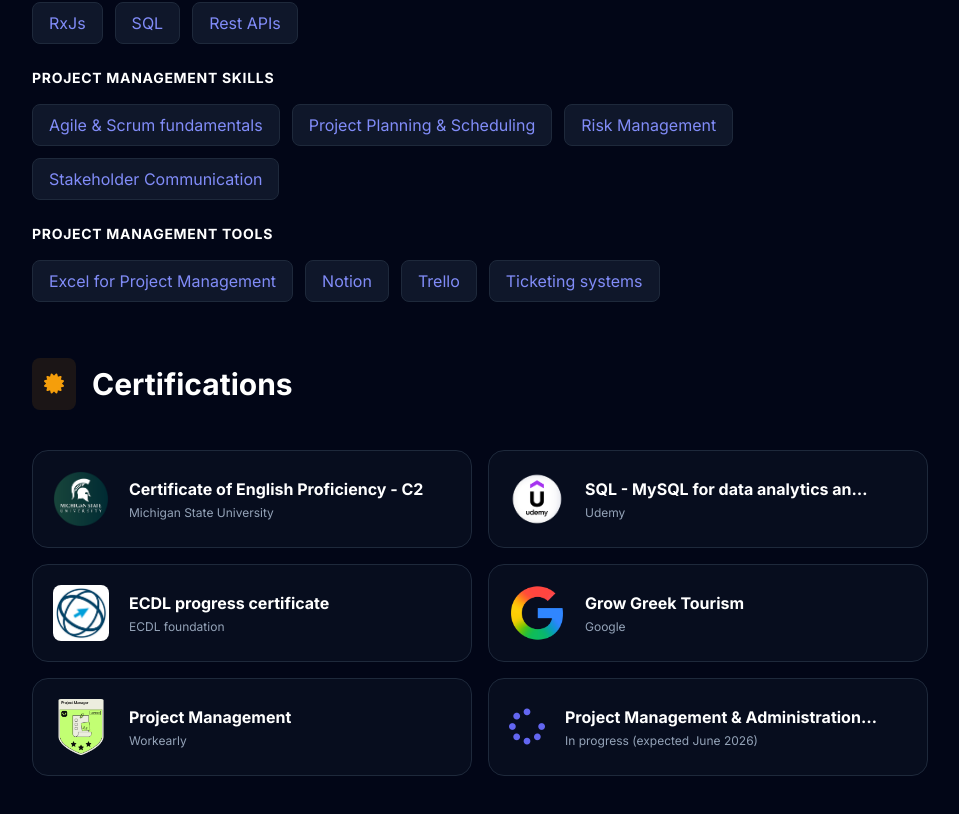
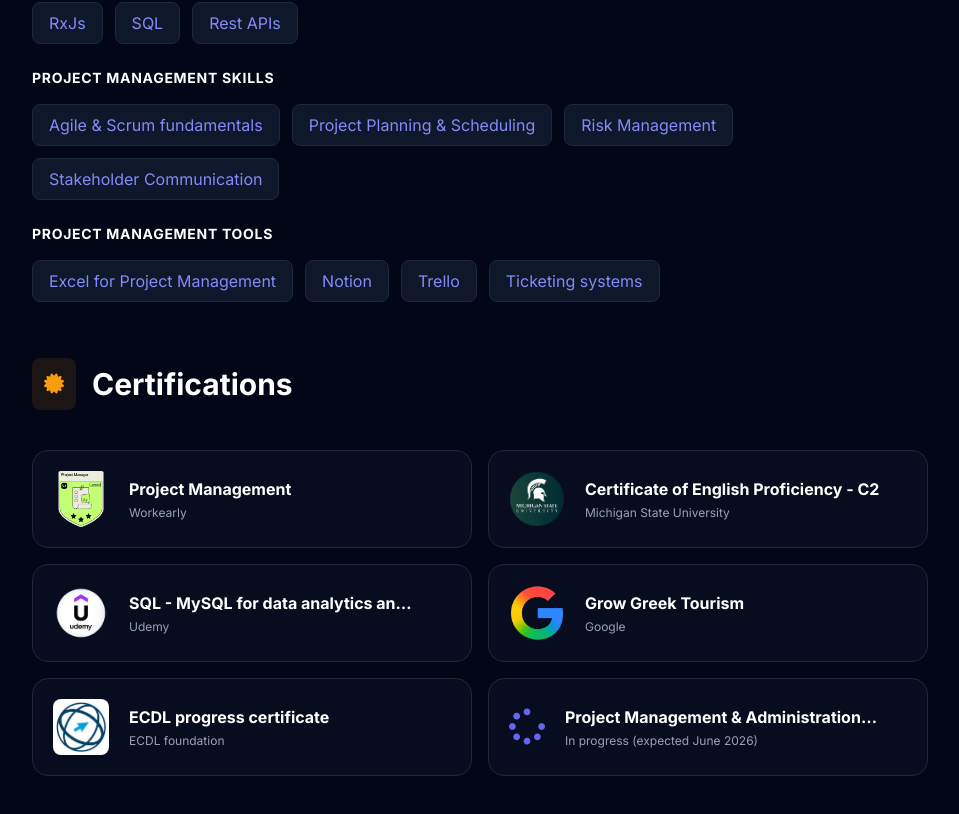
Before and after one commit to giannistsipos97/my-capstone-portfolio, an Angular app: page /about in a window 1280 px wide. Shown: the part 1782-2596 px from the top of the page, without its empty margins (160-1119 px from the left). Built offline with nearby package versions, Linux system fonts and the light colour scheme.

Commit message:
change order of certificates

```diff
--- a/src/app/features/about/about.component.ts
+++ b/src/app/features/about/about.component.ts
@@ -77,6 +77,13 @@
 
   certifications = [
     {
+      title: 'Project Management',
+      issuer: 'Workearly',
+      image: 'images/Workearly.png',
+      status: 'Completed',
+      link: 'https://www.credly.com/badges/f18b4f7b-02f0-4279-82b4-2bb10265b0f6/public_url',
+    },
+    {
       title: 'Certificate of English Proficiency - C2',
       issuer: 'Michigan State University',
       image: 'images/Michigan-State-university-logo.png',
@@ -88,21 +95,14 @@
       image: 'images/udemy-logo.png',
     },
     {
-      title: 'ECDL progress certificate',
-      issuer: 'ECDL foundation',
-      image: 'images/ecdl-logo.png',
-    },
-    {
       title: 'Grow Greek Tourism',
       issuer: 'Google',
       image: 'images/google-logo.png',
     },
     {
-      title: 'Project Management',
-      issuer: 'Workearly',
-      image: 'images/Workearly.png',
-      status: 'Completed',
-      link: 'https://www.credly.com/badges/f18b4f7b-02f0-4279-82b4-2bb10265b0f6/public_url',
+      title: 'ECDL progress certificate',
+      issuer: 'ECDL foundation',
+      image: 'images/ecdl-logo.png',
     },
     {
       title: 'Project Management & Administration Certification',
```
